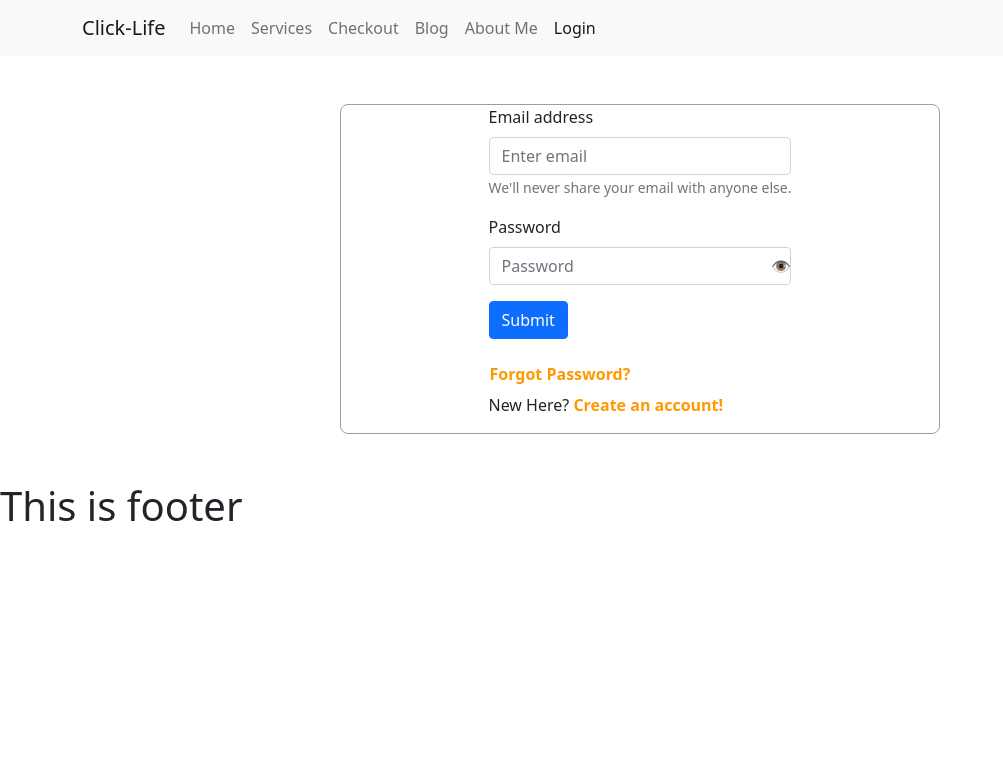
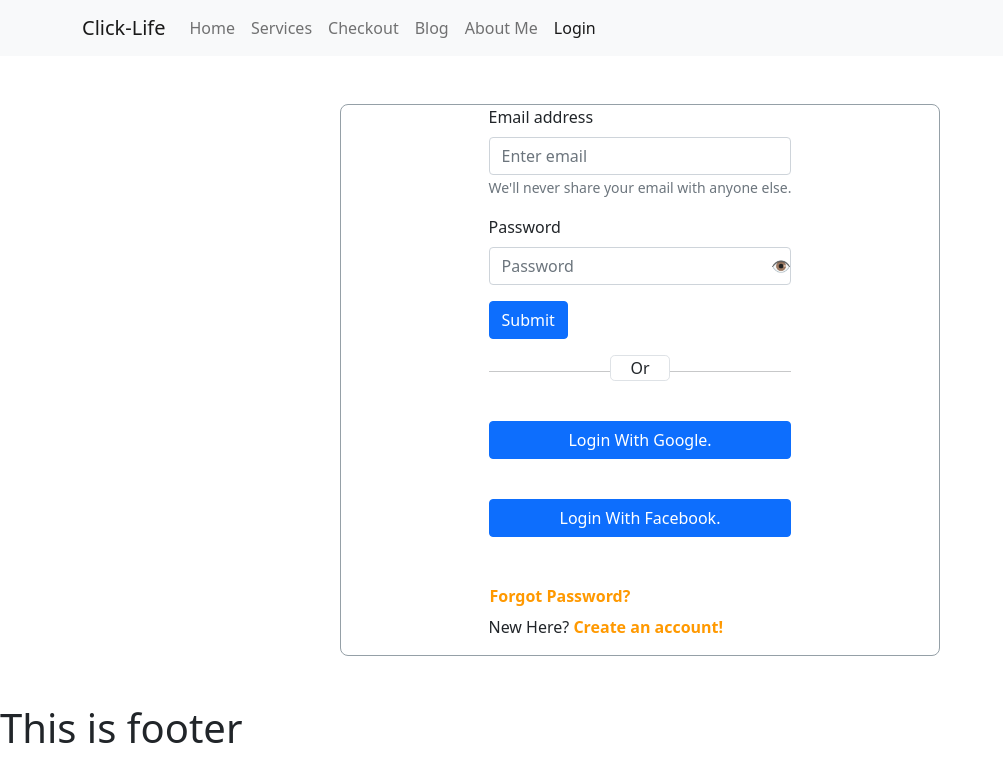
Before and after one commit to shamimulhaque1992/click-life-firebase-jwt-react, a React (Create React App) app: page /login in a window 1280 px wide. Shown: the top 782 px of the page, without its empty margins (0-1003 px from the left). Built offline with nearby package versions, Linux system fonts and the light colour scheme; no server answers.

Commit message:
4th commit: email verification and password reset updated and toast message shown successfully

```diff
--- a/package.json
+++ b/package.json
@@ -15,6 +15,7 @@
     "react-router-bootstrap": "^0.26.1",
     "react-router-dom": "^6.3.0",
     "react-scripts": "5.0.1",
+    "react-toastify": "^8.2.0",
     "web-vitals": "^2.1.4"
   },
   "scripts": {
--- a/src/components/Carousels/Carousels.css
+++ b/src/components/Carousels/Carousels.css
@@ -5,3 +5,11 @@
   font-weight: bold;
   color: rgb(49, 49, 48);
 }
+.carousels-container img{
+    width: 70%!important;
+    margin: 0 auto !important;
+    background-color: rgb(0, 157, 255);
+}
+.carousels-container{
+    background-color: rgba(13, 255, 0, 0.127);
+}
--- a/src/components/Carousels/Carousels.js
+++ b/src/components/Carousels/Carousels.js
@@ -5,7 +5,7 @@ import './Carousels.css'
 const Carousels = () => {
   return (
     <div>
-      <Carousel fade className="w-75 mx-auto mt-3 text-black">
+      <Carousel fade className="w-75 mx-auto mt-3 text-black carousels-container">
         <Carousel.Item>
           <img
             className="d-block w-100 h-50 img-fluid rounded"
--- /dev/null
+++ b/src/components/Loading/Loading.js
@@ -0,0 +1,12 @@
+import React from 'react';
+import { Spinner } from 'react-bootstrap';
+
+const Loading = () => {
+    return (
+        <div className="w-100 d-flex justify-content-center align-items-center">
+            <Spinner animation="grow" />
+        </div>
+    );
+};
+
+export default Loading;
--- a/src/components/Login/Login.css
+++ b/src/components/Login/Login.css
@@ -18,3 +18,7 @@
     color: #0051ff!important;
     text-decoration: none!important;
 }
+.social-login{
+    display: flex;
+    flex-direction: column;
+}
--- a/src/components/Login/Login.js
+++ b/src/components/Login/Login.js
@@ -1,22 +1,37 @@
+// All imports
 import React, { useEffect, useState } from "react";
 import { Button, Form } from "react-bootstrap";
-import { useSignInWithEmailAndPassword } from "react-firebase-hooks/auth";
+import {
+  useSignInWithEmailAndPassword,
+  useSignInWithGoogle,
+} from "react-firebase-hooks/auth";
 import { useSendPasswordResetEmail } from "react-firebase-hooks/auth";
 import { Link, useLocation, useNavigate } from "react-router-dom";
 import auth from "../../firebase.init";
 import "./Login.css";
+import { ToastContainer, toast } from "react-toastify";
+import "react-toastify/dist/ReactToastify.css";
+
+
+// Login functionality
 const Login = () => {
+
+  // All states
   const [email, setEmail] = useState("");
-
   const [password, setPassword] = useState("");
   const [showPassword, setShowPassword] = useState(false);
   const [signInWithEmailAndPassword, user, loading, error] =
     useSignInWithEmailAndPassword(auth);
-  const [sendPasswordResetEmail, sending, reseterror] = useSendPasswordResetEmail(auth);
+  const [signInWithGoogle, googleuser, googleloading, googleerror] =
+    useSignInWithGoogle(auth);
+  const [sendPasswordResetEmail, sending, reseterror] =
+    useSendPasswordResetEmail(auth);
   const navigate = useNavigate();
   const location = useLocation();
   const from = location.state?.from?.pathname || "/";
 
+
+  // All function(handler)
   const handleEmailBlur = (event) => {
     setEmail(event.target.value);
   };
@@ -35,19 +50,25 @@ const Login = () => {
     event.preventDefault();
     signInWithEmailAndPassword(email, password);
   };
+
   const SendPasswordReset = (event) => {
     event.preventDefault();
     if (reseterror) {
       return (
         <div>
-        <p>Error: {error.message}</p>
+          <p>Error: {reseterror.message}</p>
         </div>
       );
     }
     if (sending) {
       return <p>Sending...</p>;
     }
+    if (email) {
       sendPasswordResetEmail(email);
+      toast("Check your email");
+    } else {
+      toast("Please enter email address");
+    }
   };
 
   return (
@@ -91,6 +112,26 @@ const Login = () => {
         <Button className="mb-3" variant="primary" type="submit">
           Submit
         </Button>
+        <div className="google-siginn d-flex">
+          <hr className="w-50" />
+          <p className="w-25 text-center border rounded-3">Or</p>
+          <hr className="w-50" />
+        </div>
+        <br />
+        <div className="social-login">
+          <Button
+            onClick={() => signInWithGoogle()}
+            className="mb-3"
+            variant="primary"
+            type="submit"
+          >
+            Login With Google.
+          </Button>
+          <br />
+          <Button className="mb-3" variant="primary" type="submit">
+            Login With Facebook.
+          </Button>
+        </div>
         <br />
         <Button
           onClick={SendPasswordReset}
@@ -105,6 +146,7 @@ const Login = () => {
             Create an account!
           </Link>
         </p>
+        <ToastContainer />
       </Form>
     </div>
   );
--- a/src/components/RequireAuth/RequireAuth.js
+++ b/src/components/RequireAuth/RequireAuth.js
@@ -2,11 +2,14 @@ import React from "react";
 import { useAuthState } from "react-firebase-hooks/auth";
 import { Navigate, useLocation } from "react-router-dom";
 import auth from "../../firebase.init";
+import Loading from "../Loading/Loading";
 
 const RequireAuth = ({ children }) => {
-  const [user] = useAuthState(auth);
+  const [user, loading] = useAuthState(auth);
   const location = useLocation();
-
+  if (loading){
+    return <Loading></Loading>
+  }
   if (!user) {
     return <Navigate to="/login" state={{ from: location }} replace></Navigate>;
   }
```
Also changed, not shown: 1 other file (tests, documents, lock files or other folders). Lines whose indentation alone changed are shown as unchanged.
